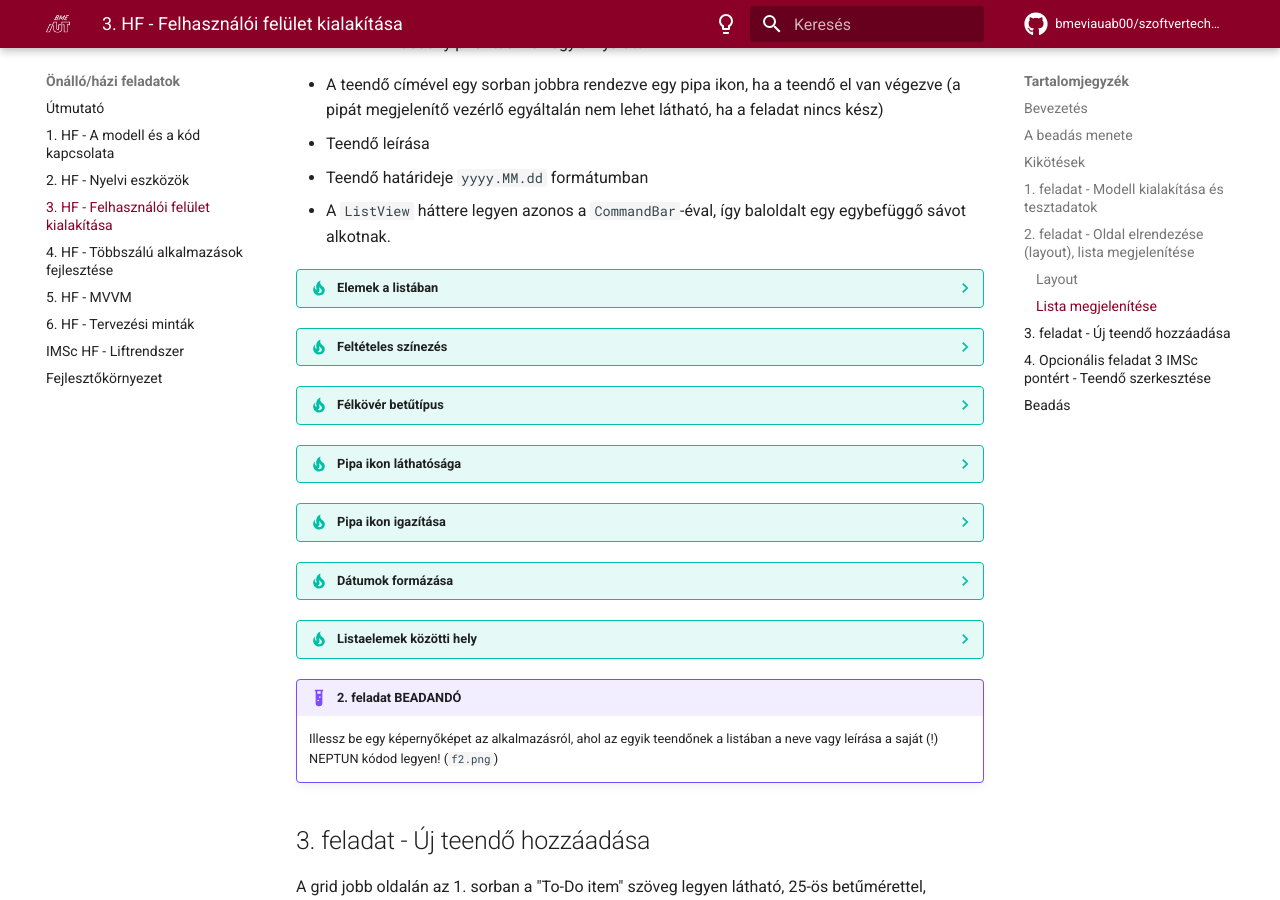
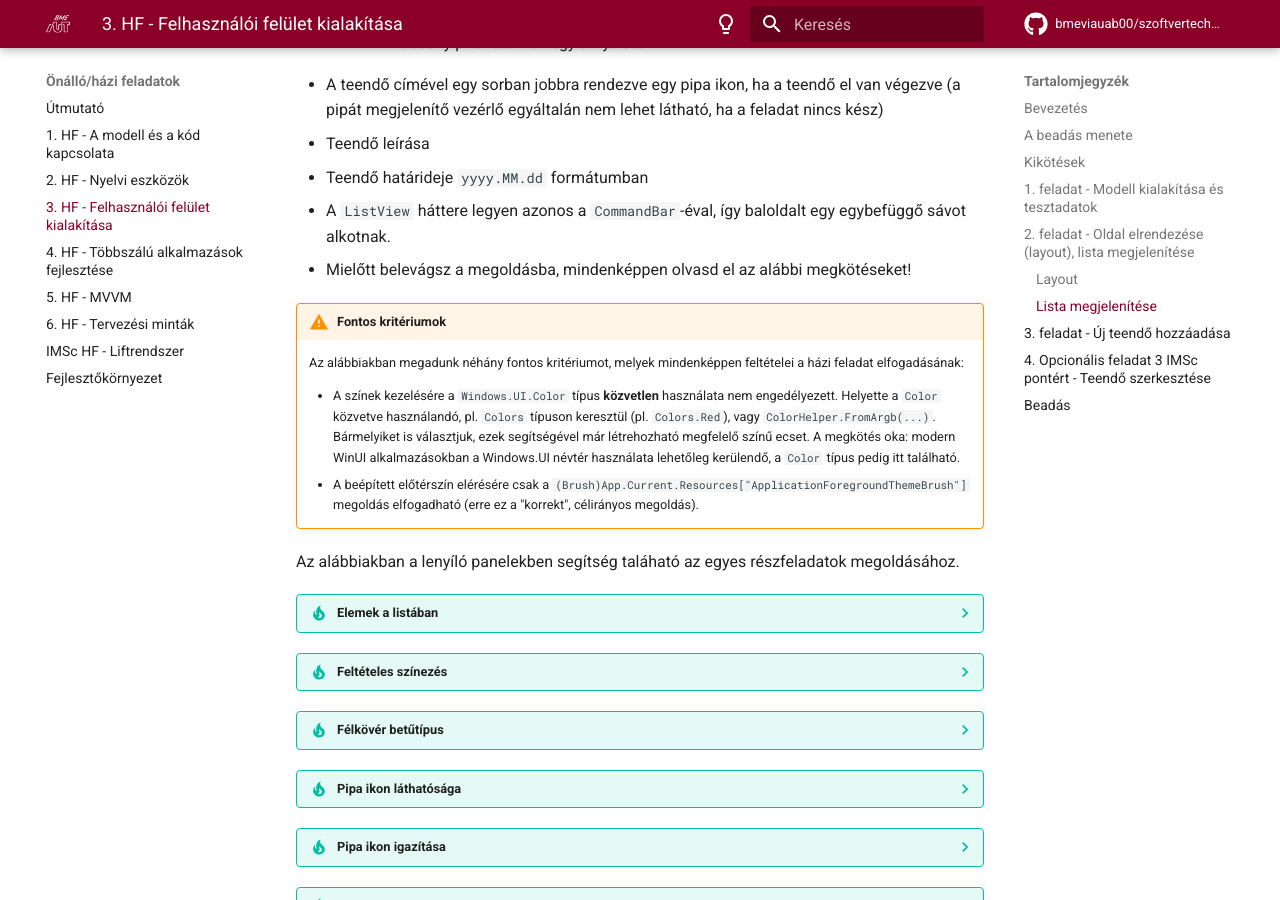
Before and after one commit to bmeviauab00/szoftvertechnikak, an MkDocs documentation site: the page built from docs/hazi/3-felhasznaloi-felulet-kialakitasa/index.md, in a window 1280 px wide and 900 px high, scrolled down 5351 px. Built offline with MkDocs 1.6.1 and Material for MkDocs 9.7.7, drawn with Linux system fonts in a browser that asks for light colours; emoji names are drawn with the system emoji font; comment, search, counter and statistics services are not loaded; the version menu is left out; some of the changed text lies outside the part shown.

Commit message:
Megkötések színek használatára + kiegésztő szöveg lenyitható panelek kapcsán.

```diff
--- a/docs/hazi/3-felhasznaloi-felulet-kialakitasa/index.md
+++ b/docs/hazi/3-felhasznaloi-felulet-kialakitasa/index.md
@@ -157,6 +157,15 @@ A `CommandBar` alatti cellában egy listába (`ListView`) kerüljenek a teendők
 * Teendő leírása
 * Teendő határideje `yyyy.MM.dd` formátumban
 * A `ListView` háttere legyen azonos a `CommandBar`-éval, így baloldalt egy egybefüggő sávot alkotnak.
+* Mielőtt belevágsz a megoldásba, mindenképpen olvasd el az alábbi megkötéseket!
+
+!!! warning "Fontos kritériumok"
+    Az alábbiakban megadunk néhány fontos kritériumot, melyek mindenképpen feltételei a házi feladat elfogadásának:
+
+    * A színek kezelésére a `Windows.UI.Color` típus **közvetlen** használata nem engedélyezett. Helyette a `Color` közvetve használandó, pl. `Colors` típuson keresztül (pl. `Colors.Red`), vagy `ColorHelper.FromArgb(...)`. Bármelyiket is választjuk, ezek segítségével már létrehozható megfelelő színű ecset. A megkötés oka: modern WinUI alkalmazásokban a Windows.UI névtér használata lehetőleg kerülendő, a `Color` típus pedig itt található.
+    * A beépített előtérszín elérésére csak a `(Brush)App.Current.Resources["ApplicationForegroundThemeBrush"]` megoldás elfogadható (erre ez a "korrekt", célirányos megoldás).
+
+Az alábbiakban a lenyíló panelekben segítség taláható az egyes részfeladatok megoldásához.
 
 ??? tip "Elemek a listában"
     Mindig gondoljuk át, hogy egy objektumhoz történő, vagy listás adatkötésről van-e szó, és ennek megfelelő technikát alkalmazzunk! Jelen házi feladatban nem biztos, olyan sorrendben jönnek ezek elő, mint ahogy laboron szerepeltek!"
@@ -289,6 +298,8 @@ Az űrlap elrendezése
         ![Viselkedés átméretezés közben](images/newtodo-resizing.gif)
         ![Néhány méret feltüntetése](images/newtodo-annotated.png)
 
+Mielőtt belevágsz a megoldásba, mindenképpen olvasd el az alábbi megkötéseket!
+
 !!! warning "Fontos kritériumok"
     Az alábbiakban megadunk néhány fontos kritériumot, melyek mindenképpen feltételei a házi feladat elfogadásának:
 
@@ -297,6 +308,8 @@ Az űrlap elrendezése
         * A `ListView` `SelectedItem` tulajdonsága közvetlenül állítandó.
         * Az űrlap láthatóságának szabályozása adatkötés nélkül is elfogadható (bár nem a legszebb megoldás, és a gyakorlás kedvéért is érdemesebb adatkötéssel dolgozni).
     * Amikor egy új to-do elem felvétele történik, és korábban már történt egy ilyen elem felvétele, akkor a korábbi elem adatai NEM lehetnek benne az űrlap vezérlőiben.
+
+Az alábbiakban a lenyíló panelekben segítség taláható az egyes részfeladatok megoldásához.
 
 ??? success "Mentés megvalósításának lépései"
 
```
Also changed, not shown: docs/hazi/3-felhasznaloi-felulet-kialakitasa/index_eng.md (+13 -0 lines), docs/hazi/3-felhasznaloi-felulet-kialakitasa/index_ger.md (+13 -0 lines).
